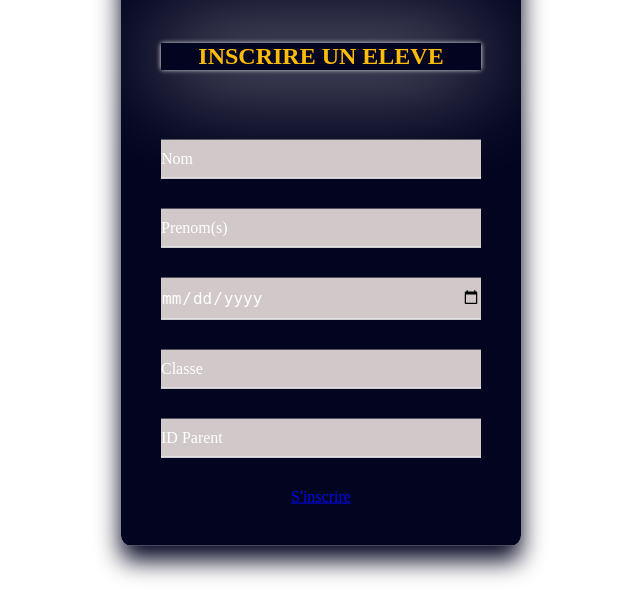
After one commit to Sawadogot/gestion, a PHP site: page /inscriptioneleve.php in a window 1280 px wide. The commit adds this page. Shown: the part 188-800 px from the top of the page, without its empty margins (319-959 px from the left). Run offline with PHP 8.4, Linux system fonts and the light colour scheme; a stand-in replaces the project's code that opens the database connection.

Commit message:
Fin Front-end

```diff
--- /dev/null
+++ b/inscriptioneleve.php
@@ -0,0 +1,50 @@
+<!DOCTYPE html>
+<html lang="en">
+<head>
+    <meta charset="UTF-8">
+    <meta http-equiv="X-UA-Compatible" content="IE=edge">
+    <meta name="viewport" content="width=device-width, initial-scale=1.0">
+    <link rel="stylesheet" href="style/styl.css">
+    <title>Administrateur</title>
+</head>
+<body>
+    <div class="container">
+    <div class="login-box" style="margin-top: 30px;">
+ <form>
+    <div>
+    <img class="logo" src="images/MySchool.png" alt="" heigth="120" width="120">
+    </div>
+    <div>
+        <h2 class="ad">
+        INSCRIRE UN ELEVE
+        </h2>
+    </div>
+   <div class="user-box">
+     <input type="text" name="nom" id="nom" required="">
+     <label>Nom</label>
+   </div>
+   <div class="user-box">
+     <input type="text" name="prenom" id="prenom" required="">
+     <label>Prenom(s)</label>
+   </div>
+   <div class="user-box">
+     <input type="date" name="datenaissance" id="datenaissance" required="">
+   </div>
+   <div class="user-box">
+     <input type="text" name="classe" id="classe" required="">
+     <label>Classe</label>
+   </div>
+   <div class="user-box">
+     <input type="text" name="idparent" id="idparent" required="">
+     <label>ID Parent</label>
+   </div><center>
+     <a href="login.php" type="submit">
+      S'inscrire
+        <span></span>
+     </a>
+   </center>
+ </form>
+</div>
+    </div>
+</body>
+</html>
--- a/style/styl.css
+++ b/style/styl.css
@@ -1,98 +1,119 @@
-.main {
-    position: relative;
-    display: flex;
-    flex-direction: column;
-    background-color: #383047;
-    max-height: 420px;
-    overflow: hidden;
-    border-radius: 12px;
-    box-shadow: 7px 7px 10px 3px #24004628;
+.login-box {
+  position: absolute;
+  top: 50%;
+  left: 50%;
+  width: 400px;
+  padding: 40px;
+  transform: translate(-50%, -50%);
+  background: rgba(0, 2, 29, 0.987);
+  box-sizing: border-box;
+  box-shadow: 0 15px 25px rgba(0, 2, 29, 0.987);
+  border-radius: 10px;
 }
 
-  .form {
-    display: flex;
-    flex-direction: column;
-    gap: 14px;
-    padding: 24px;
+.login-box .user-box {
+  position: relative;
 }
 
-  /*checkbox to switch from sign up to login*/
-  #chk {
-    display: none;
+.login-box .user-box input {
+  width: 100%;
+  padding: 10px 0;
+  font-size: 16px;
+  color: #fff;
+  margin-bottom: 30px;
+  border: none;
+  border-bottom: 1px solid #fff;
+  outline: none;
+  background: rgb(209, 201, 201);
 }
 
-  /*Login*/
-  .login {
-    position: relative;
-    width: 100%;
-    height: 100%;
+.login-box .user-box label {
+  position: absolute;
+  top: 0;
+  left: 0;
+  padding: 10px 0;
+  font-size: 16px;
+  color: #fff;
+  pointer-events: none;
+  transition: .5s;
 }
 
-  .login label {
-    margin: 25% 0 5%;
+.login-box .user-box input:focus ~ label,
+.login-box .user-box input:valid ~ label {
+  top: -20px;
+  left: 0;
+  color: #bdb8b8;
+  font-size: 12px;
 }
 
-  label {
-    color: #f8bf04;
-    font-size: 2rem;
-    justify-content: center;
-    display: flex;
-    font-weight: bold;
-    cursor: pointer;
-    transition: .5s ease-in-out;
+.login-box form button {
+  position: relative;
+  display: inline-block;
+  padding: 10px 20px;
+  color: #ffffff;
+  font-size: 16px;
+  text-decoration: none;
+  text-transform: uppercase;
+  overflow: hidden;
+  transition: .5s;
+  margin-top: 40px;
+  letter-spacing: 4px
 }
 
-  .input {
-    width: 100%;
-    height: 40px;
-    background: #e0dede;
-    padding: 10px;
-    border: none;
-    outline: none;
-    border-radius: 4px;
+.login-box button:hover {
+  background: #ffbc04;
+  color: #fff;
+  border-radius: 5px;
+  box-shadow: 0 0 5px #ffbc04,
+              0 0 25px #ffbc04,
+              0 0 50px #ffbc04,
+              0 0 100px #ffbc04;
 }
 
-  /*Register*/
-  .register {
-    background: #f8bf04;
-    border-radius: 60% / 10%;
-    transform: translateY(5%);
-    transition: .8s ease-in-out;
+.login-box button span {
+  position: absolute;
+  display: block;
 }
 
-  .register label {
-    color: #f8bf04;
-    transform: scale(.6);
+@keyframes btn-anim1 {
+  0% {
+    left: -100%;
   }
 
-  #chk:checked ~ .register {
-    transform: translateY(-60%);
+  50%,100% {
+    left: 100%;
+  }
 }
 
-  #chk:checked ~ .register label {
-    transform: scale(1);
-    margin: 10% 0 5%;
+.login-box button span:nth-child(1) {
+  bottom: 2px;
+  left: -100%;
+  width: 100%;
+  height: 2px;
+  background: linear-gradient(90deg, transparent, #ffbc04);
+  animation: btn-anim1 2s linear infinite;
 }
-
-  #chk:checked ~ .login label {
-    transform: scale(.6);
-    margin: 5% 0 5%;
+/* .ins{
+  color: #ffbc04;
+  background-color: white;
+  text-align: center;
+} */
+.ad:nth-child(1){
+  position: relative;
+  bottom: 50px;
+  color: #ffbc04;
+  text-align: center;
+  background: linear-gradient(90deg, transparent,);
+  animation: btn-anim1 linear infinite;
+  /* border-radius: 5px; */
+  box-shadow: 0 0 5px #fffffe,
+              /* 0 0 25px #ffbc04, */
+              /* 0 0 50px #ffbc04, */
+              0 0 100px #fdfdfd;
 }
-  /*Button*/
-  .form button {
-    width: 85%;
-    height: 40px;
-    margin: 12px auto 10%;
-    color: #f8bf04;
-    background: #383047;
-    font-size: 1rem;
-    font-weight: bold;
-    border: none;
-    border-radius: 4px;
-    cursor: pointer;
-    transition: .2s ease-in;
+.logo{
+  border-radius: 75px;
+  position: relative;
+  left: 100px;
+  bottom: 90px;
 }
-
-  .form button:hover {
-    background-color: #f8bf04;
-  }
```
Also changed, not shown: administrateur.php (deleted, +0 -36 lines), listeparent.php (added, +165 -0 lines). Lines whose indentation alone changed are shown as unchanged.
